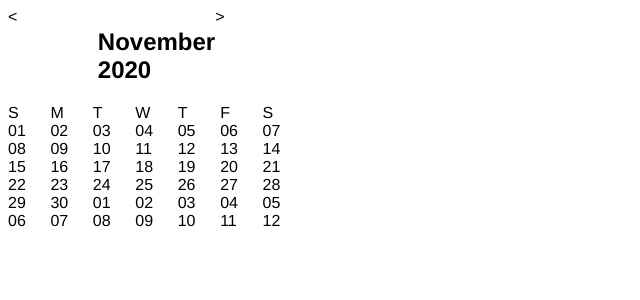
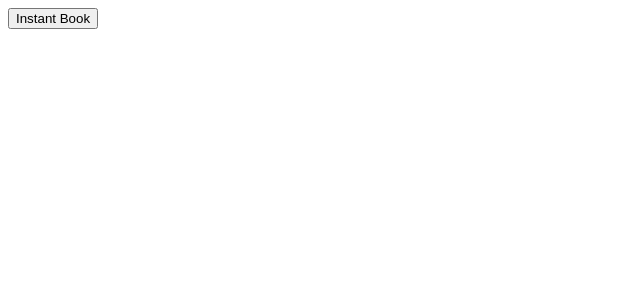
Before and after one commit to hrr49-greyjoy/connor-service, a React app: page / in a window 1280 px wide. Shown: the top 300 px of the page, without its empty margins (0-640 px from the left). Built offline with nearby package versions, Linux system fonts and the light colour scheme; the HTML template or start-up script is replaced by a standard one.

Commit message:
Instant book button now reveals date picker when clicked

```diff
--- a/client/src/components/App.jsx
+++ b/client/src/components/App.jsx
@@ -2,10 +2,43 @@ import React from 'react';
 import {DatePicker} from './DatePicker.jsx';
 import styles from './styles/app.module.css';
 
-export const App = () => {
-  return(
-    <div className={styles.appContainer}>
-    <DatePicker/>
-    </div>
-  )
-};
+export class App extends React.Component {
+
+  constructor(props) {
+    super(props);
+
+    this.state = {
+      showMainButton: true,
+      showDatePicker: false
+    };
+
+    this.handleMainButtonClick = this.handleMainButtonClick.bind(this);
+  }
+
+  handleMainButtonClick() {
+    this.setState({
+      showMainButton: !this.state.showMainButton,
+      showDatePicker: !this.state.showDatePicker
+    })
+  }
+
+  render() {
+    let mainButton;
+    let datePicker;
+
+    if (this.state.showDatePicker) {
+      datePicker = <DatePicker/>;
+    }
+
+    if (this.state.showMainButton) {
+      mainButton = <button onClick={this.handleMainButtonClick}>Instant Book</button>
+    }
+
+    return(
+      <div className={styles.appContainer}>
+
+      {mainButton}{datePicker}
+      </div>
+    )
+  }
+}
```
